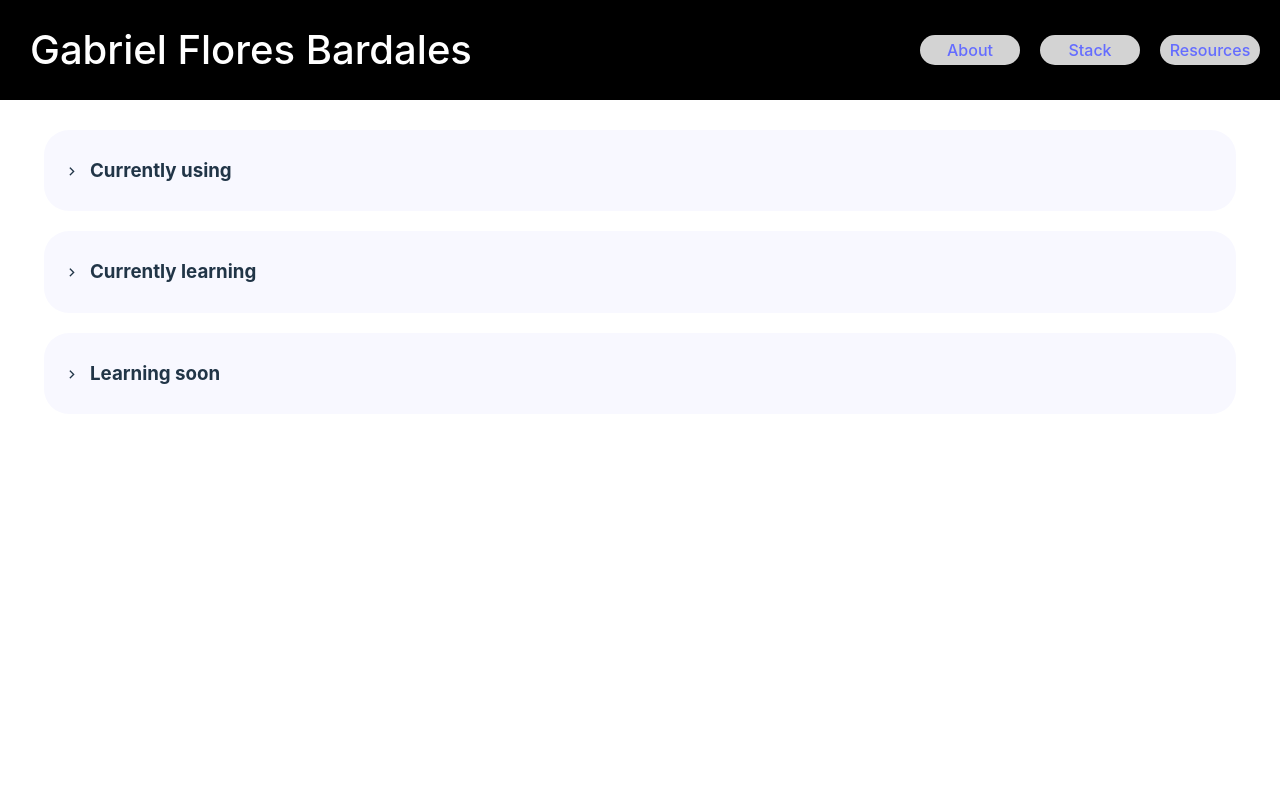
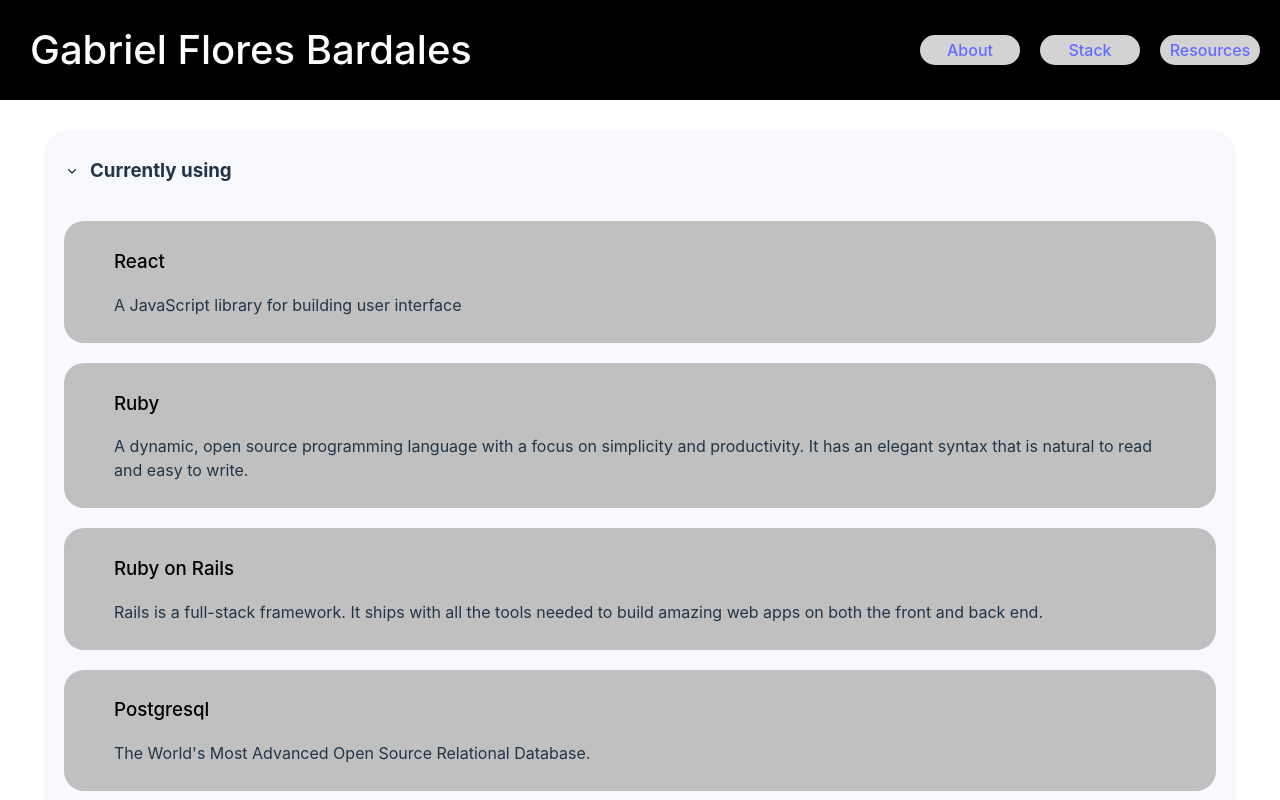
Before and after one commit to Khmlwugh/Gabriel-s-Page, a React (Vite) app: page /stack in a window 1280 px wide. Shown: the top 800 px of the page. Built offline with nearby package versions, Linux system fonts and the light colour scheme.

Commit message:
UPDATE: Stack page collapsible updated so currently using is opened as default

```diff
--- a/src/pages/About/About.jsx
+++ b/src/pages/About/About.jsx
@@ -7,7 +7,7 @@
 
   return(
     <>
-      <Header/>
+      <Header/>r
       <AboutContainer>
         <Profile/>
         <Details/>
--- a/src/pages/Stack/Stack.jsx
+++ b/src/pages/Stack/Stack.jsx
@@ -9,7 +9,7 @@
     <>
       <Header/>
       <StyledStack>
-        <Container title='Currently using'>
+        <Container title='Currently using' state={true}>
           <StackCard title="React" url='https://reactjs.org/'>
             <p>A JavaScript library for building user interface</p>
           </StackCard>
@@ -23,7 +23,7 @@
             <p>The World's Most Advanced Open Source Relational Database.</p>
           </StackCard>
         </Container>
-        <Container title='Currently learning'>
+        <Container title='Currently learning' state={false}>
           <StackCard title="MongoDB" url='https://www.mongodb.com/'>
             <p>The World's Most A  dvanced Open Source Relational Database.</p>
           </StackCard>
@@ -33,7 +33,7 @@
         </Container>
 
 
-        <Container title='Learning soon'>
+        <Container title='Learning soon' state={false}>
           <StackCard StackCard title="Node.js" url='https://nodejs.org/en/'>
             <p>Node.js is a JavaScript runtime built on Chrome's V8 JavaScript engine.</p>
           </StackCard>
--- a/src/pages/Stack/components/Container.jsx
+++ b/src/pages/Stack/components/Container.jsx
@@ -3,8 +3,8 @@
 import {useState} from 'react'
 import 'remixicon/fonts/remixicon.css'
 
-function Container({title, children}){
-  const [open, setOpen] = useState(false)
+function Container({title, children, state}){
+  const [open, setOpen] = useState(state)
 
   return(
     <StyledContainer>
```
